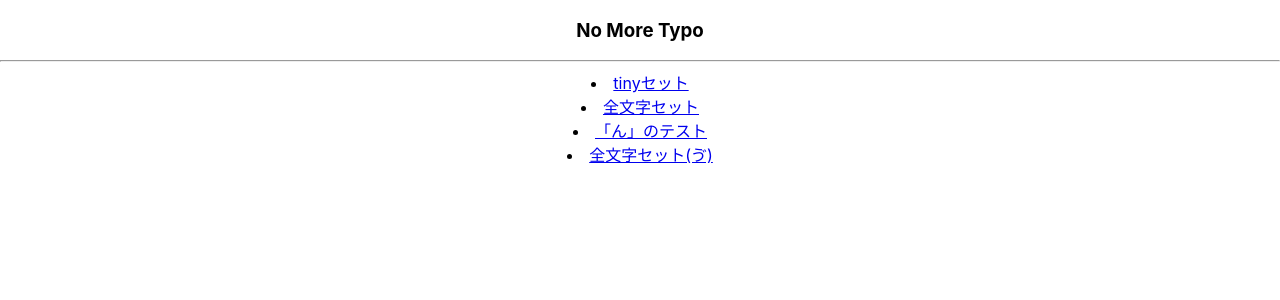
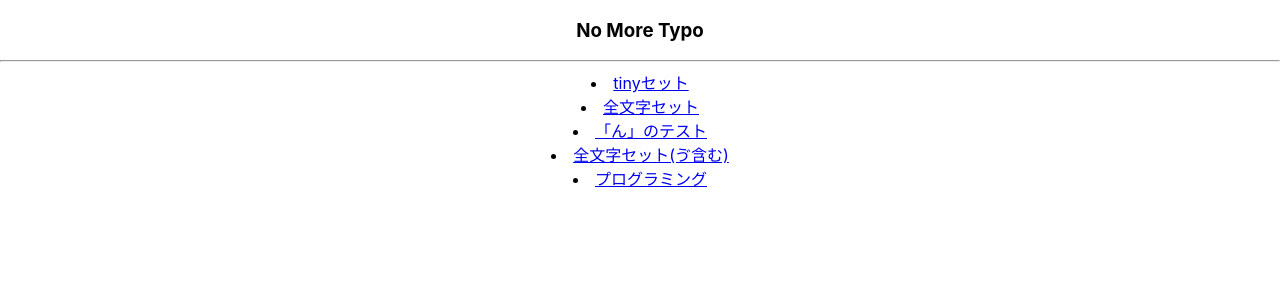
Before and after one commit to nishio/no_more_typo, a React (Create React App) app: page / in a window 1280 px wide. Shown: the top 300 px of the page. Built offline with nearby package versions, Linux system fonts and the light colour scheme; what reactn would draw is missing.

Commit message:
add non-kana mode

```diff
--- a/src/App.tsx
+++ b/src/App.tsx
@@ -65,7 +65,10 @@ const GamePane = () => {
     if (preset !== undefined) {
       console.log(tests, preset.data)
       totalTest = preset.data.split("\n").length;
-      setGlobal({ tests: preset.data });
+      setGlobal({
+        tests: preset.data,
+        useKana: preset.kana,
+      });
     }
   }, [preset_id])
 
--- a/src/INITIAL_STATE.tsx
+++ b/src/INITIAL_STATE.tsx
@@ -12,7 +12,8 @@ export const INITIAL_STATE = {
   test_id: 0,
   //  tests: "んなんにん\nうしてけせはときいん\nとうきょう\nうちゅう\nけしてする\nせんとう\nはと\nとっきゅう",
   tests: "",
-  errorLog: [] as string[]
+  errorLog: [] as string[],
+  useKana: false,
 };
 export type TState = typeof INITIAL_STATE;
 
@@ -20,19 +21,28 @@ export type TState = typeof INITIAL_STATE;
 export const preset_tests = new Map([
   ["1", {
     data: "はな\nいぬ\nねこ",
-    title: "tinyセット"
+    title: "tinyセット",
+    kana: true,
   }],
   ["2", {
     data: "はな\nつよい\nいぬ\nねこ\nばたー\nこうちゃ\nれもんてぃー\nかすたーどけーき\nわえい\nのずる\nさざめき\nへいせい\nぴぺっと\nぱぶりっく\nこみゅにけーしょん\nそふとうぇあ\nふぉーまっと\nぷろぐらみんぐ\nおやゆびしふと\nほーむぽじしょん",
-    title: "全文字セット"
+    title: "全文字セット",
+    kana: true,
   }],
   ["3", {
     data: "んなんにんにゃん",
-    title: "「ん」のテスト"
+    title: "「ん」のテスト",
+    kana: true,
   }],
   ["4", {
     data: "はな\nつよい\nいぬ\nねこ\nばたー\nこうちゃ\nれもんてぃー\nかすたーどけーき\nわえい\nのずる\nさざめき\nへいせい\nぴぺっと\nぱぶりっく\nこみゅにけーしょん\nそふとうぇあ\nふぉーまっと\nぷろぐらみんぐ\nおやゆびしふと\nほーむぽじしょん\nしゔぁしん\nひんどぅー",
-    title: "全文字セット(ゔ)"
+    title: "全文字セット(ゔ含む)",
+    kana: true,
+  }],
+  ["5", {
+    data: "()\n[]\n{}\n\"\"\n'a'\n()=>{}\n1+2\n3*4\n5-6\n7/8\n``\nconst Key:React.FC=()=>{}\n<div id=\"root\"></div>\nlet dict:{[key:string]:number};\nnpx create-react-app quux --typescript\n	styled(JaBox)<{left:number}>`\nwidth :${ KEYBOX_WIDTH }px\nleft: ${ props => props.left}px\n4&5\n6|7\n8^9\nm%n\nx!=0\nx!==null?a:b\nbaz[1, 2, 3][0]\n@\"'\"  # single quote",
+    title: "プログラミング",
+    kana: false,
   }],
 ])
 
--- a/src/main.ts
+++ b/src/main.ts
@@ -39,6 +39,12 @@ export const keydownListener = (e: KeyboardEvent) => {
   }
 
   if (global.phase !== "INPUT") {
+    return;
+  }
+
+  if (!global.useKana) {
+    if (e.key === "Shift") return;
+    kanaListener(e.key);
     return;
   }
 
```
